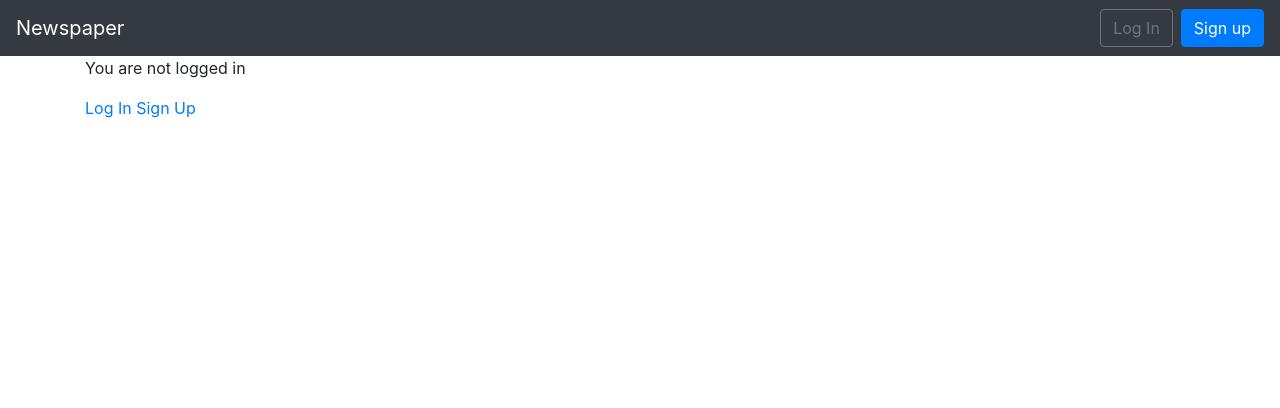
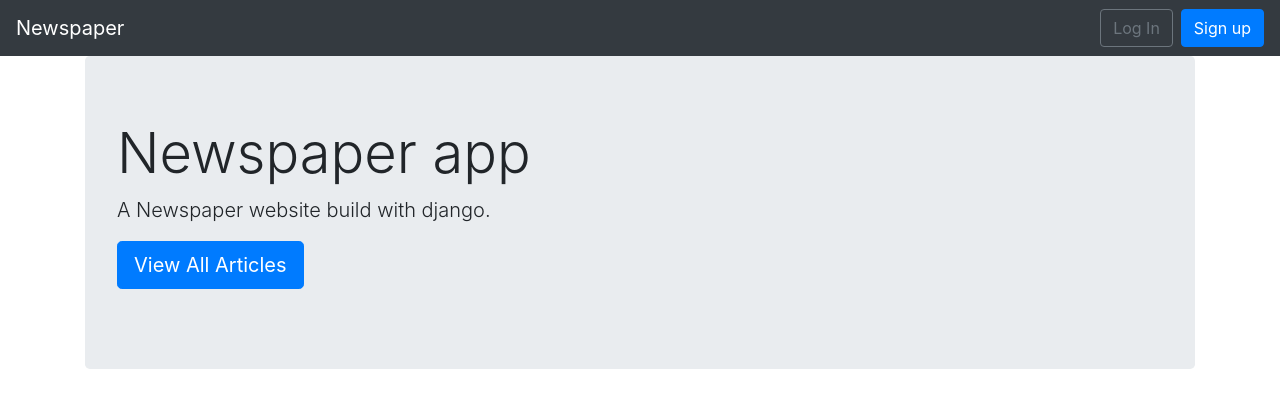
Before and after one commit to aakashpadhiyar/News_Project, a Django app: page / in a window 1280 px wide. Shown: the top 408 px of the page. Run offline with Django 3.2, Linux system fonts and the light colour scheme; some libraries are stand-ins or nearby versions.

Commit message:
newspaper app complate-1

```diff
--- a/articles/urls.py
+++ b/articles/urls.py
@@ -4,10 +4,12 @@ from .views import (
     ArticleUpdateView,
     ArticleDetailView,
     ArticleDeleteView,
+    ArticleCreateView,
 )
 urlpatterns = [
     path('<int:pk>/edit/', ArticleUpdateView.as_view(), name='article_edit'),
     path('<int:pk>/', ArticleDetailView.as_view(), name='article_detail'),
     path('<int:pk>/delete/', ArticleDeleteView.as_view(), name='article_delete'),
+    path('new/', ArticleCreateView.as_view(), name='article_new'),
     path('', ArticleListView.as_view(), name='article_list'),
 ]
--- a/templates/base.html
+++ b/templates/base.html
@@ -13,6 +13,12 @@
   <body>
     <nav class="navbar navbar-expand-md navbar-dark bg-dark mb- ">
         <a class="navbar-brand" href="{% url 'home' %}">Newspaper</a>
+        {% if user.is_authenticated %}
+          <ul class="navbar-nav mr-auto">
+            <li class="nav-item"><a href="{% url 'article_new' %}">+ New</a></li>
+          </ul>
+
+        {% endif %}
         <button class="navbar-toggler" type="button" data-toggle="collapse" data-target="#navbarCollapse" aria-controls="navbarCollapse" aria-expanded="false" aria-label="Toggle navigation"> <span class="navbar-toggler-icon"></span> </button>
     <div class="collapse navbar-collapse" id="navbarCollapse">
 
--- a/templates/home.html
+++ b/templates/home.html
@@ -3,15 +3,13 @@
 {% block title %}Home{% endblock title %}
 
 {% block content %}
-{% if user.is_authenticated %}
 
-    Hi {{ user.username }}
-    <p><a href="{% url 'logout' %}">Log Out</a></p>
-{% else %}
+    <div class="jumbotron">
+        <h1 class="display-4">Newspaper app</h1>
+        <p class="lead">A Newspaper website build with django.</p>
+        <p class="lead">
+            <a class="btn btn-primary btn-lg" href="{% url 'article_list' %}" role="button">View All Articles</a>
+        </p>
+    </div>
 
-    <p>You are not logged in</p>
-    <a href="{% url 'login' %}">Log In</a>
-    <a href="{% url 'signup' %}">Sign Up</a>
-
-{% endif %}
 {% endblock content %}
```
Also changed, not shown: articles/views.py (+8 -1 lines), templates/article_new.html (added, +11 -0 lines).
